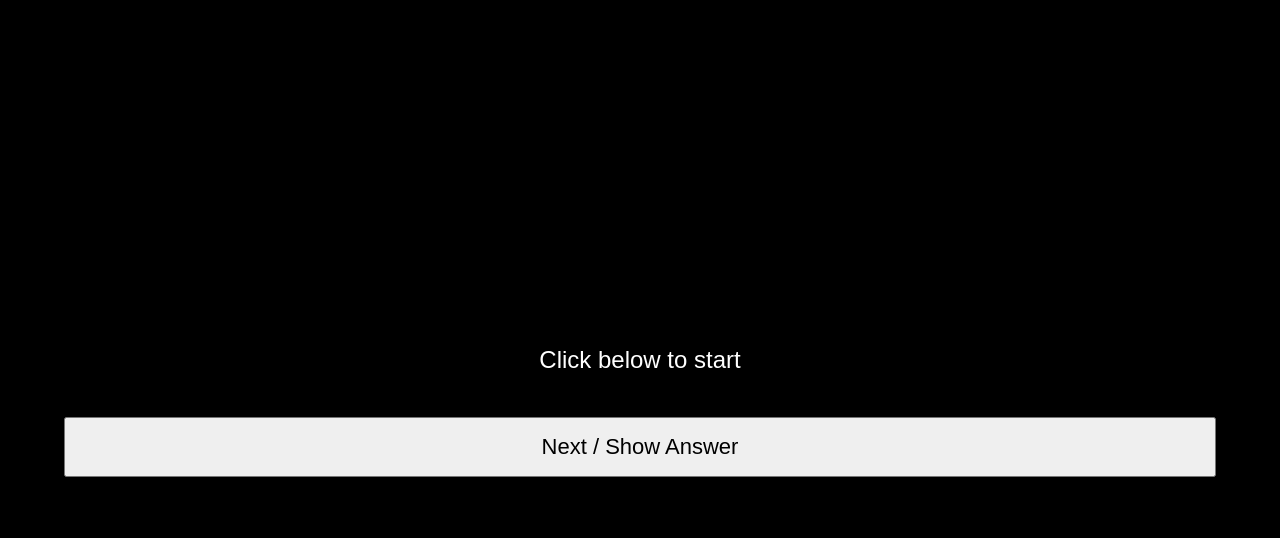
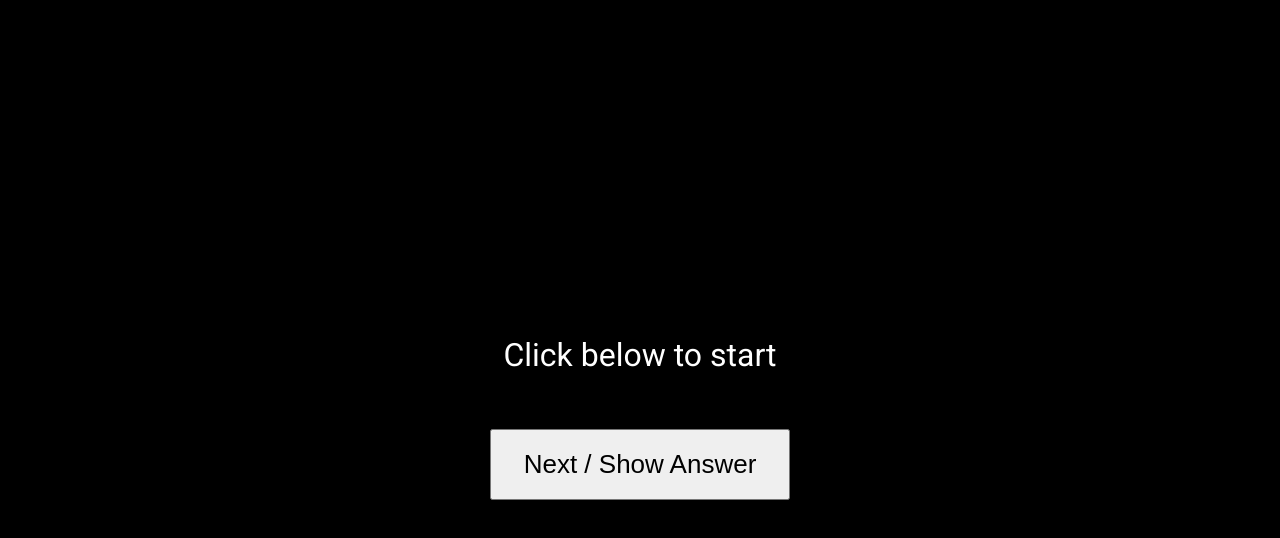
Before and after one commit to trivialkrishna-commits/Vision, a plain HTML site: page index.html in a window 1280 px wide. Both pictures are taken after a click on the button "Morphology". Drawn offline with Linux system fonts and the light colour scheme.

Commit message:
Update index.html

```diff
--- a/index.html
+++ b/index.html
@@ -2,9 +2,13 @@
 <html>
 <head>
   <meta name="viewport" content="width=device-width, initial-scale=1">
+
+  <!-- Google Fonts: Roboto -->
+  <link href="https://fonts.googleapis.com/css2?family=Roboto:wght@400;700&display=swap" rel="stylesheet">
+
   <style>
     body {
-    font-family: Arial, sans-serif;
+      font-family: 'Roboto', Verdana, Geneva, sans-serif; /* Roboto first, fallback to safe fonts */
       margin: 0;
       padding: 0;
       background-color: black;
@@ -12,19 +16,21 @@
       text-align: center;
       display: flex;
       flex-direction: column;
-    justify-content: center; /* centers content vertically */
+      justify-content: center; /* vertical centering */
+      align-items: center;     /* horizontal centering */
       height: 100vh; /* full screen height */
     }
 
     #card {
-    font-size: 24px;  /* bigger text for questions/answers */
-    padding: 20px;     /* adds space around the text */
-    line-height: 1.4;  /* easier to read multi-line answers */
+      font-size: 32px;       /* bigger text for better readability */
+      padding: 30px;         /* more space around the text */
+      line-height: 1.5;      /* easier to read multi-line answers */
+      max-width: 90%;        /* keeps text inside screen */
     }
 
     button {
-    font-size: 22px;   /* bigger button for easy navigation */
-    padding: 15px;
+      font-size: 26px;       /* larger button for easy navigation */
+      padding: 18px;
       width: 90%;
       margin: 20px auto 0 auto;
     }
```
Lines whose indentation alone changed are shown as unchanged.
